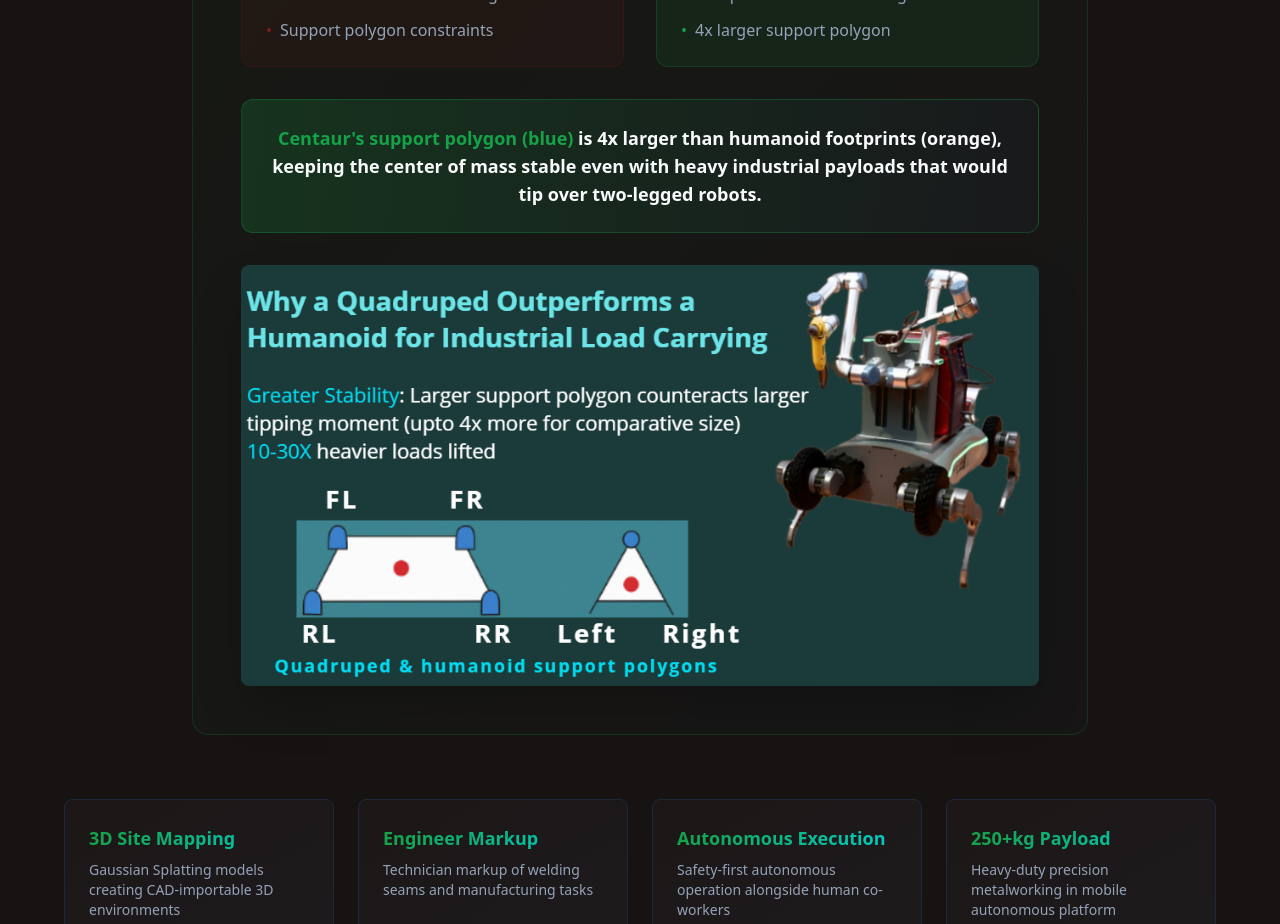
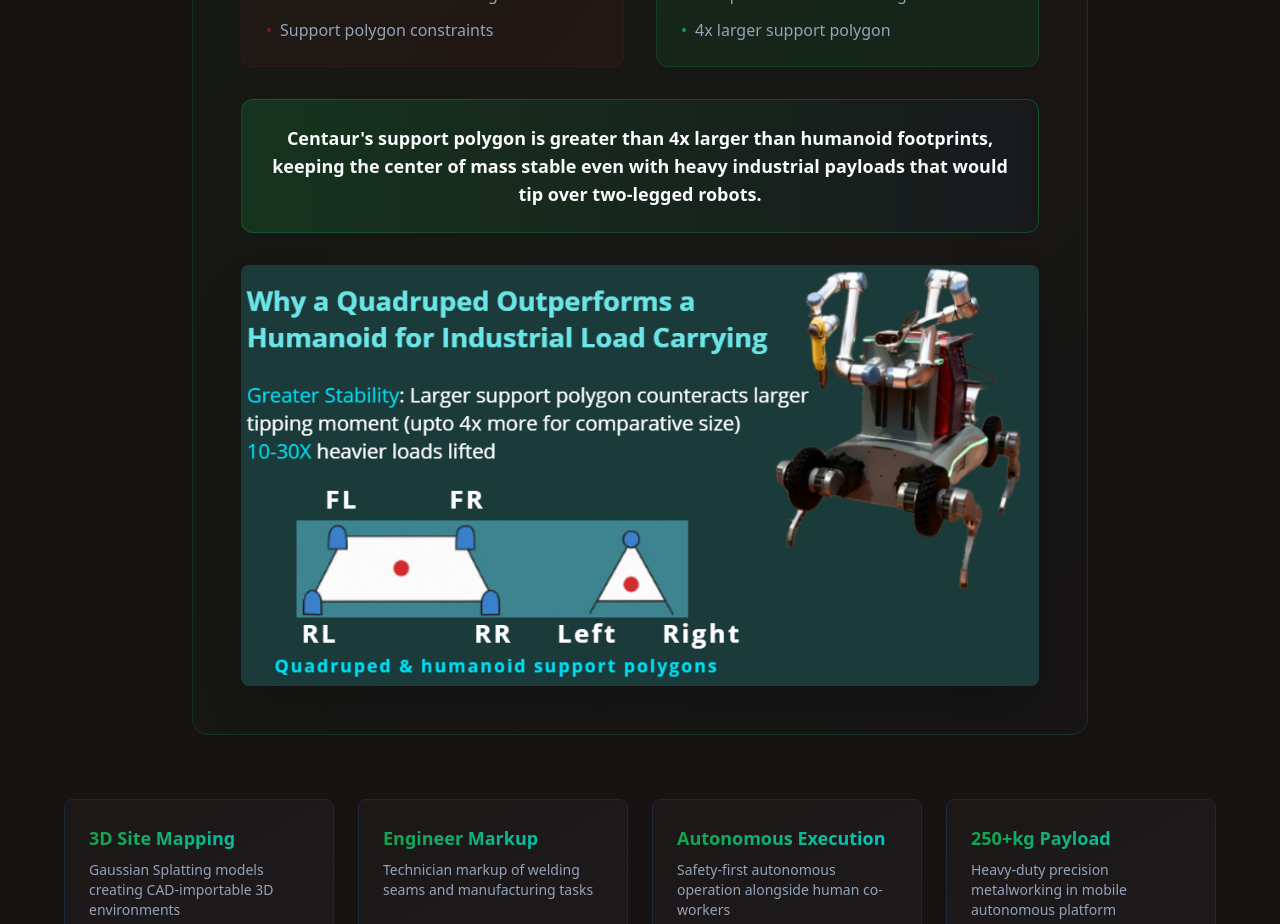
Before and after one commit to jaychak/rainier-web-forge-39, a React (Vite) app: page / in a window 1280 px wide. Shown: the part 1560-2484 px from the top of the page. Built offline with nearby package versions, Linux system fonts and the light colour scheme.

Commit message:
Update Centaur product description
Updated the description for the Centaur product to reflect changes in the support polygon text.
-edited src/components/ProductsSection.tsx

```diff
--- a/src/components/SolutionSection.tsx
+++ b/src/components/SolutionSection.tsx
@@ -71,7 +71,7 @@ export const SolutionSection = () => {
             <div className="text-center mb-8">
               <div className="bg-gradient-to-r from-primary/20 to-secondary/20 rounded-xl p-6 border border-primary/30">
                 <p className="text-lg font-semibold text-foreground">
-                  <span className="text-primary">Centaur's support polygon (blue)</span> is 4x larger than humanoid footprints (orange), keeping the center of mass stable even with heavy industrial payloads that would tip over two-legged robots.
+                  Centaur's support polygon is greater than 4x larger than humanoid footprints, keeping the center of mass stable even with heavy industrial payloads that would tip over two-legged robots.
                 </p>
               </div>
             </div>
```
